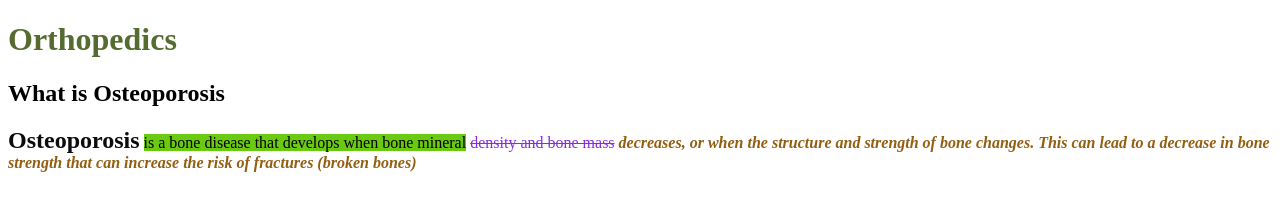
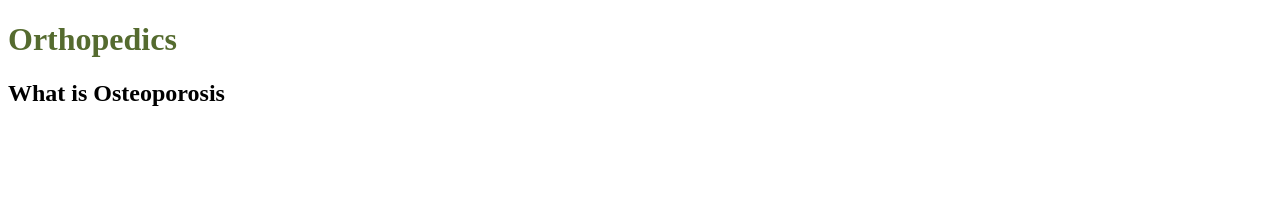
Before and after one commit to AMARACC/girlsAmara, a plain HTML site: page index.html in a window 1280 px wide. Drawn offline with Linux system fonts and the light colour scheme.

Commit message:
inital commit

```diff
--- a/index.html
+++ b/index.html
@@ -9,6 +9,6 @@
 <body>
     <h1 style="color: darkolivegreen;">Orthopedics</h1>
     <h2>What is Osteoporosis</h2>
-   <p style="color: rgb(12, 12, 14);" > <strong style="font-size: x-large;" >Osteoporosis</strong> <mark style="background-color: rgb(106, 201, 17);"> is a bone disease that develops when bone mineral</mark> <strike style="color: blueviolet;" >density and bone mass</strike> <i style="color: rgb(146, 95, 18);" > <strong> decreases, or when the structure and strength of bone changes. This can lead to a decrease in bone strength that can increase the risk of fractures (broken bones) </strong></i> </p>
+
 </body>
 </html>
```
